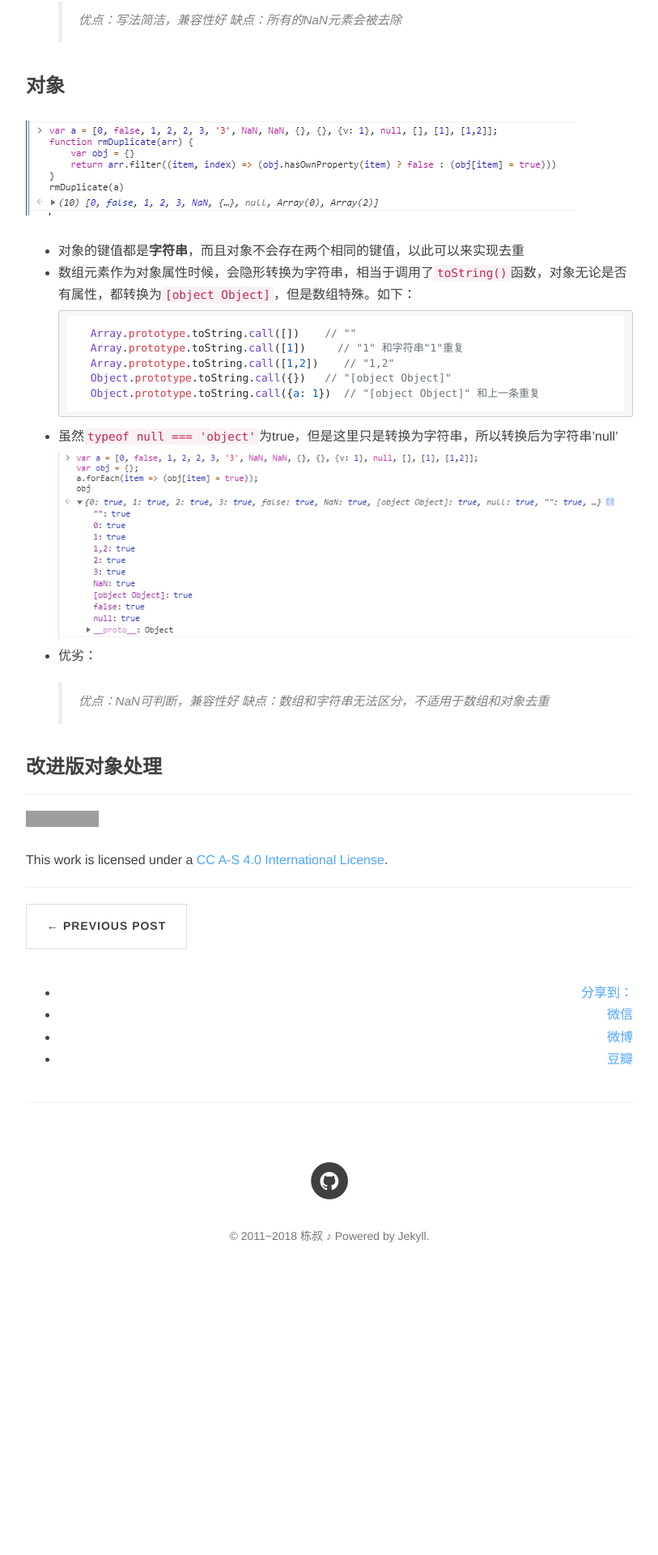
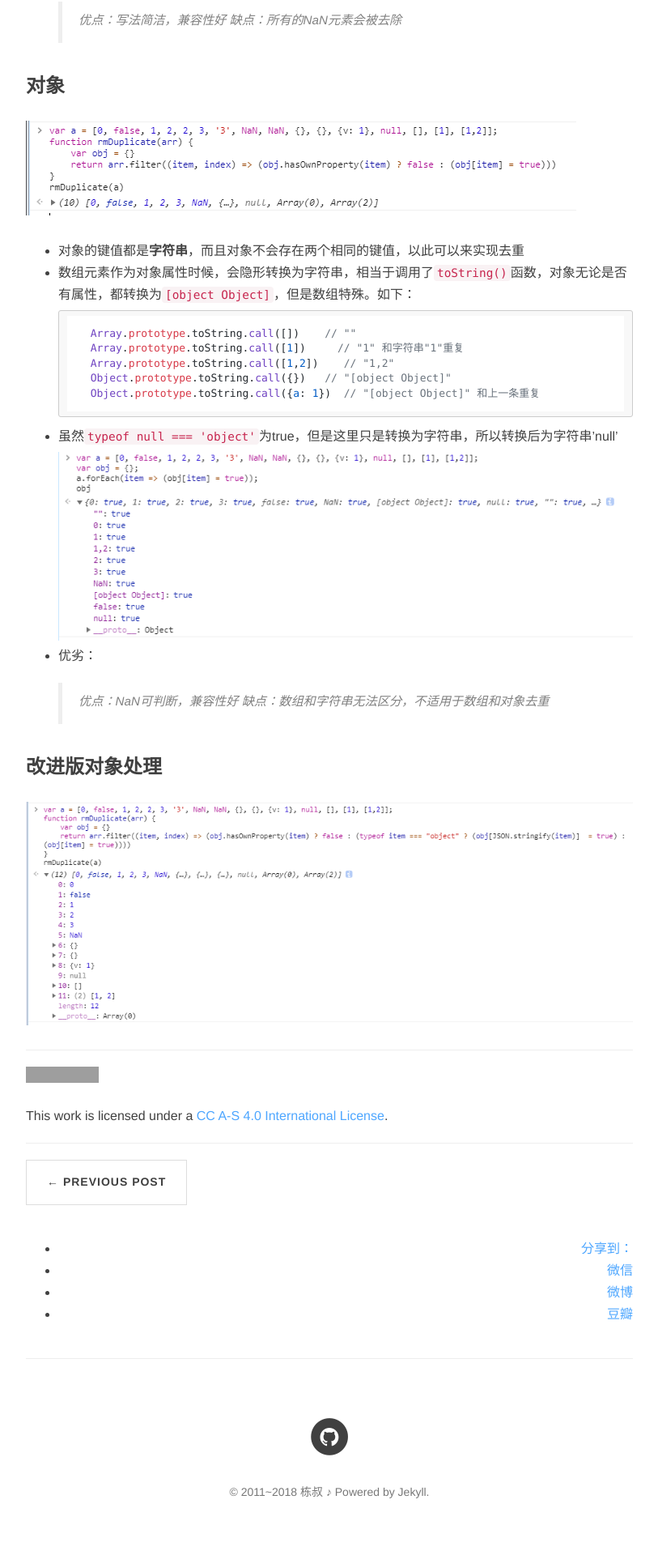
Before and after one commit to lo56ve/lo56ve.github.io, a Jekyll site: the page built from _posts/2018-07-27-rmDuplicate.md, in a window 1280 px wide. Shown: the part 2244-4164 px from the top of the page at 81% size, without its empty margins (233-1046 px from the left). Built offline with Jekyll 4.4.1, drawn with Linux system fonts in a browser that asks for light colours; nearby versions of some CDN libraries; comment, search, counter and statistics services are not loaded; before the commit the page ends 3848 px from its top, so only the background shows below that; grey boxes are pictures that could not be loaded.

Commit message:
补充博文

```diff
--- a/_posts/2018-07-27-rmDuplicate.md
+++ b/_posts/2018-07-27-rmDuplicate.md
@@ -80,3 +80,5 @@ var unique = (a) => [...new Set(a)];
     > 缺点：数组和字符串无法区分，不适用于数组和对象去重
 
 ### 改进版对象处理
+
+![改进版object](../img/20180828_objectpro.png)
```
Also changed, not shown: img/20180828_objectpro.png (added).
